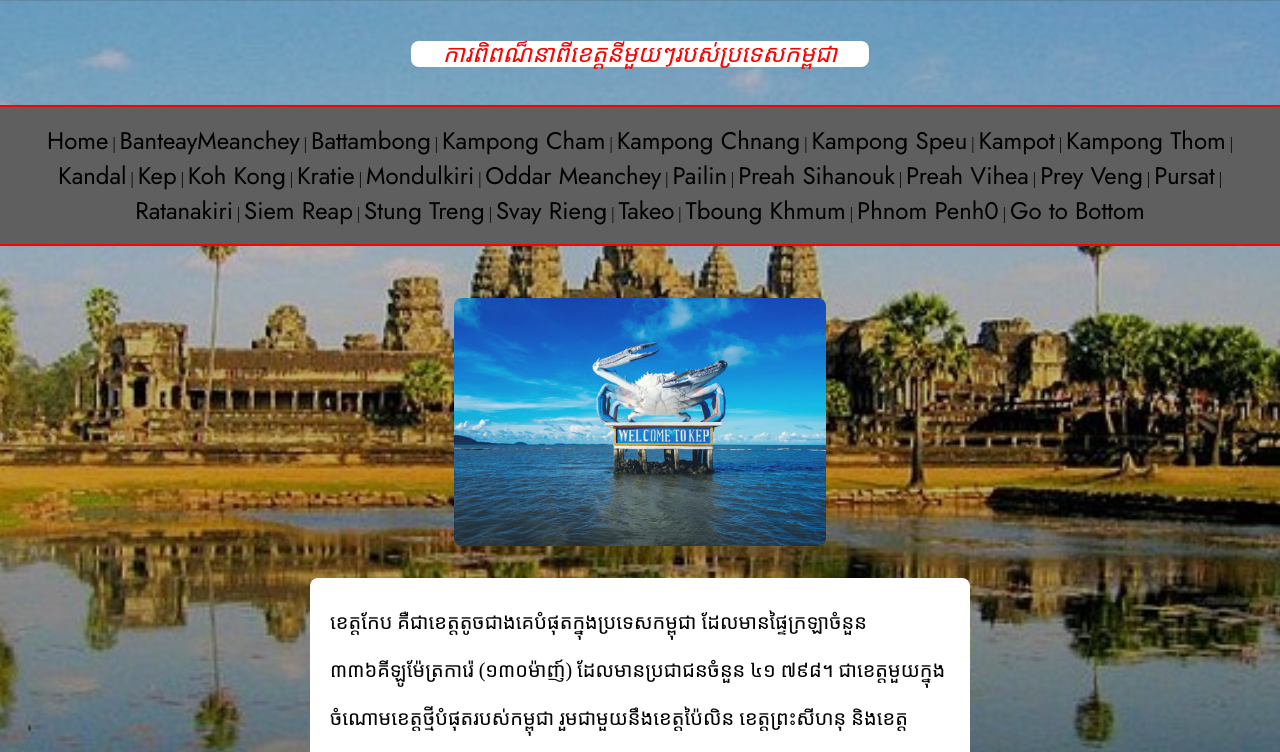
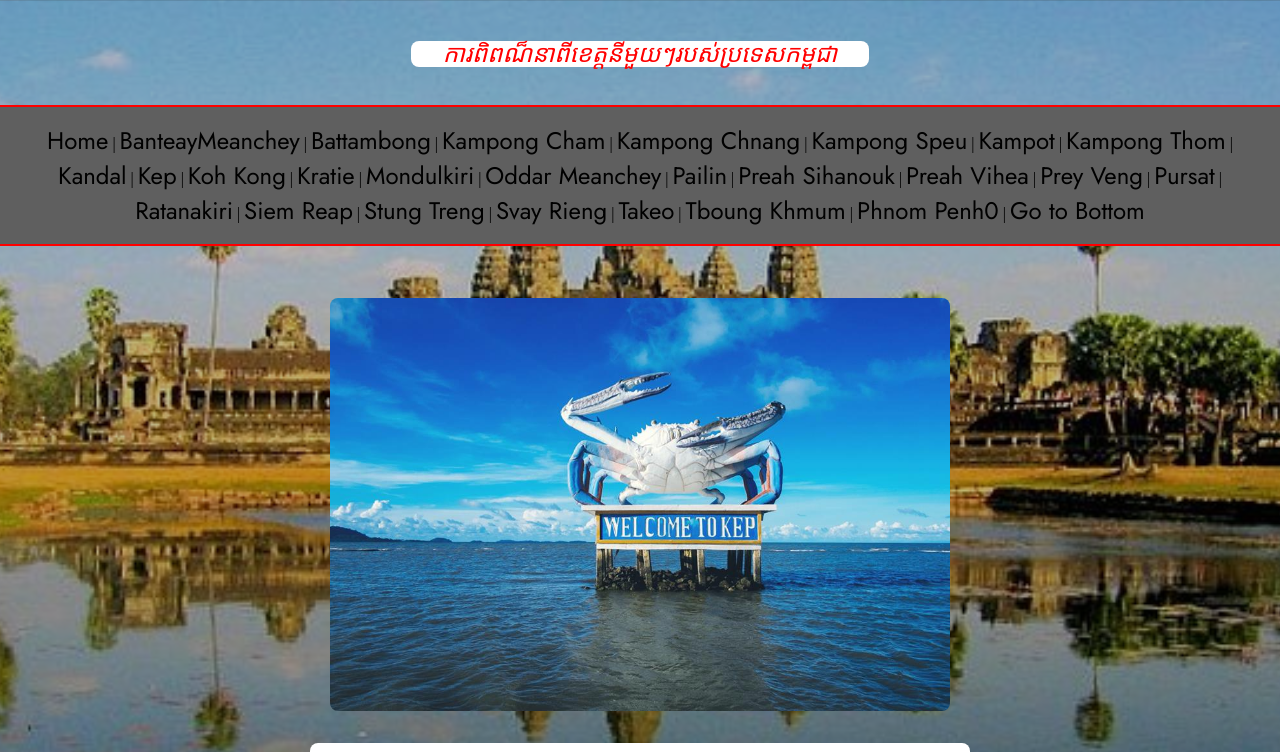
Before and after one commit to SANN-py/Cambodia-Maps-2-, a plain HTML site: page kep.html in a window 1280 px wide. Shown: the top 752 px of the page. Drawn offline with Linux system fonts and the light colour scheme.

Commit message:
third commit

```diff
--- a/style.css
+++ b/style.css
@@ -25,7 +25,7 @@ body{
 
 
 .image{
-       width: 30%;
+       width: 50%;
 }
 
 .image img{
```
Also changed, not shown: index.html (+3 -0 lines).
